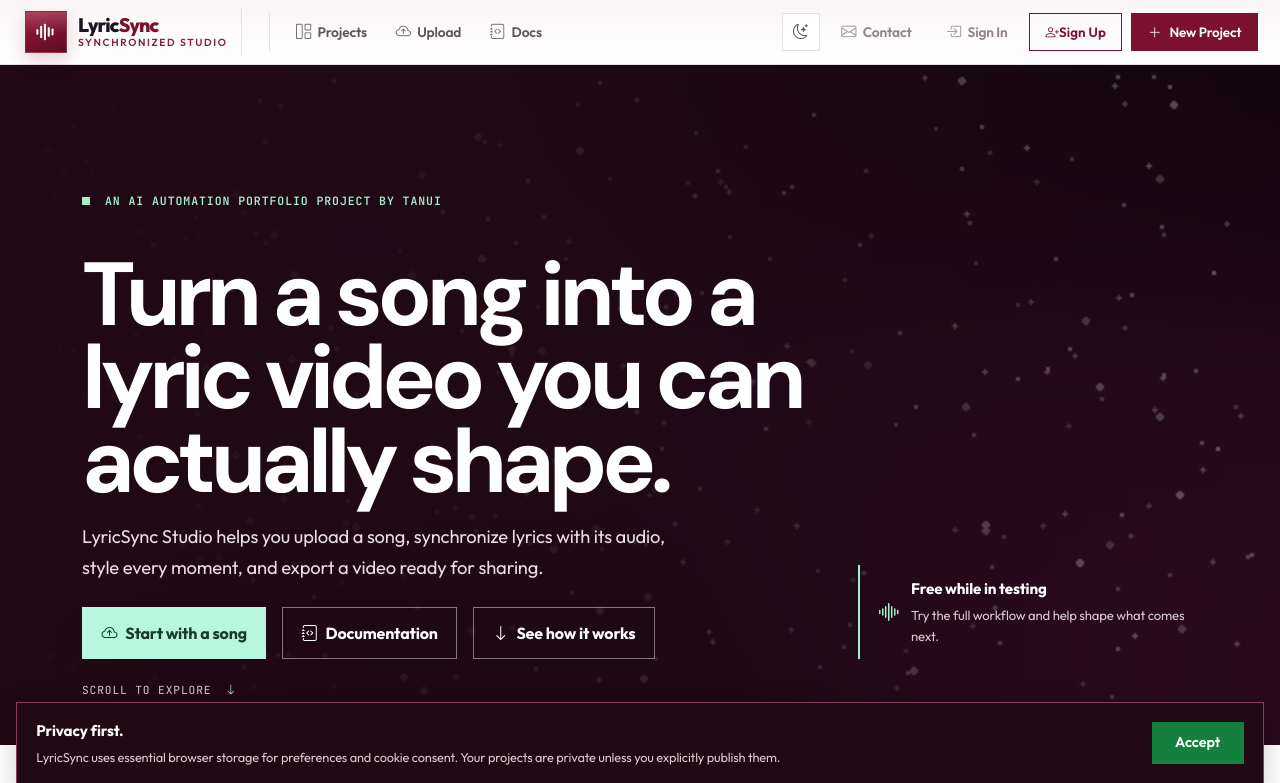
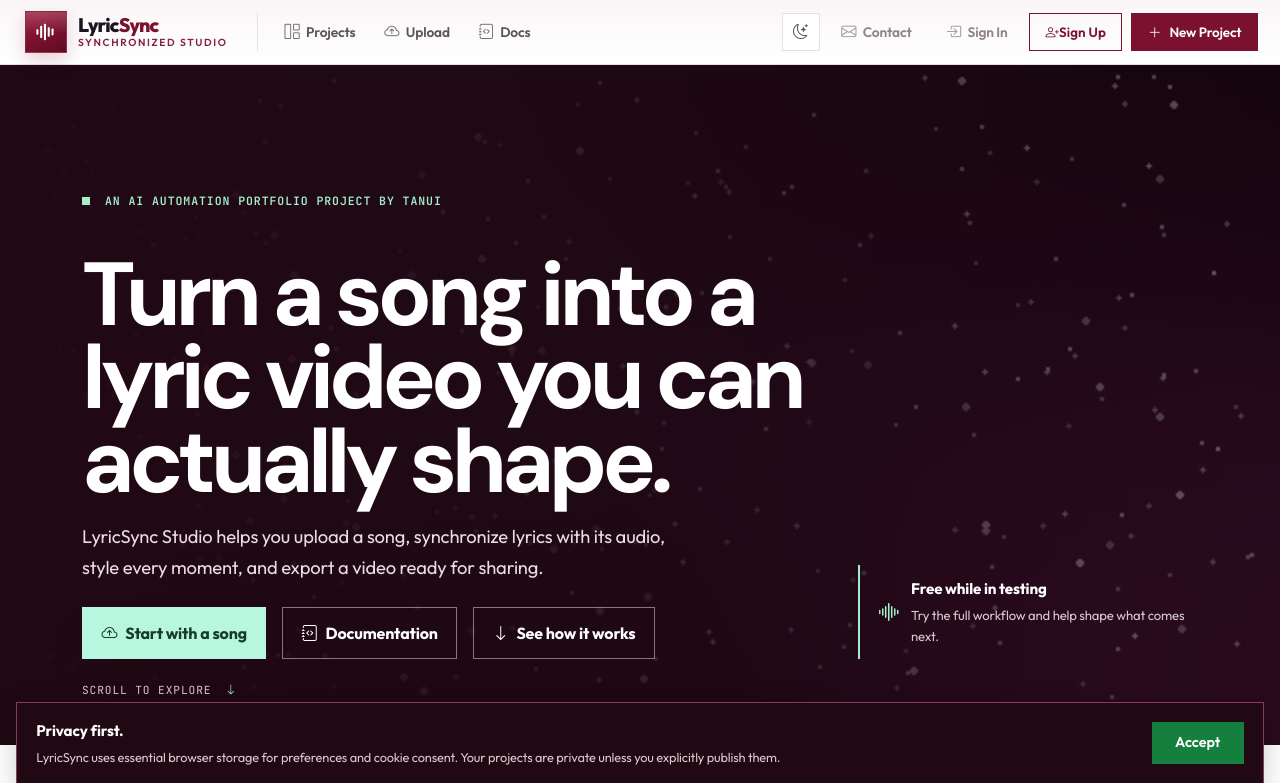
Before and after one commit to silatanui/LyricSync, a Flask app: page / in a window 1280 px wide. Shown: the top 783 px of the page. Run offline with Flask 3, Linux system fonts and the light colour scheme; data that the repository does not hold is empty; some web fonts are replaced.

Commit message:
Remove duplicate navbar brand separator.
Keep a single divider between the logo and primary nav links.

Co-authored-by: Cursor <cursoragent@cursor.com>

```diff
--- a/static/css/style.css
+++ b/static/css/style.css
@@ -204,12 +204,6 @@ a:hover {
     align-items: center;
     gap: 0.85rem;
     min-width: 0;
-}
-
-.studio-navbar-brand-block .brand-lockup {
-    padding-right: 0.85rem;
-    margin-right: 0.15rem;
-    border-right: 1px solid var(--border-color);
 }
 
 .studio-navbar-actions {
```
